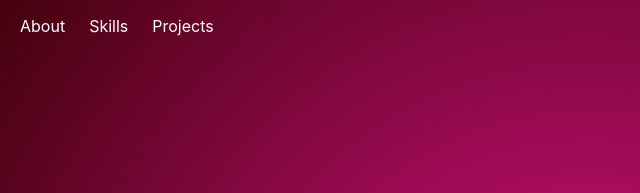
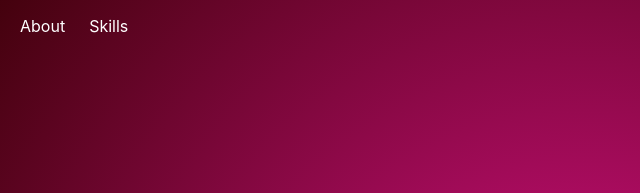
Before and after one commit to Ammyy9908/PortfolioSumit, a plain HTML site: page index.html in a window 1280 px wide. Shown: the top 193 px of the page, 44-684 px from the left. Drawn offline with nearby package versions, Linux system fonts and the light colour scheme; grey boxes are pictures that could not be loaded.

Commit message:
Comment out projects and contact links in index.html

```diff
--- a/index.html
+++ b/index.html
@@ -168,9 +168,9 @@ margin: 100px auto;
                 <a class="navbar-item" href="#skills">
                     Skills
                   </a>
-                <a class="navbar-item" href="#projects">
+                <!-- <a class="navbar-item" href="#projects">
                   Projects
-                </a>
+                </a> -->
 
                 <!-- <a class="navbar-item" href="#contact">
                   Contact
```
